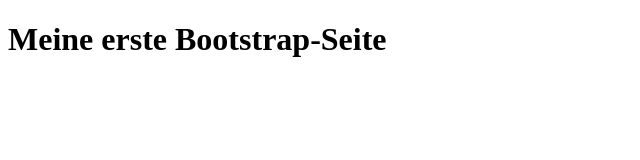
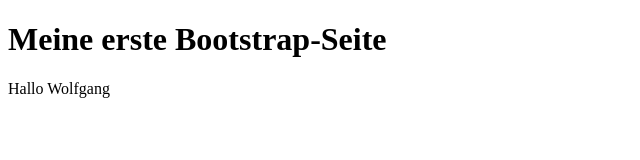
Before and after one commit to Anja1511/webtech1, a plain HTML site: page index.html in a window 1280 px wide. Shown: the whole page, without its empty margins (0-640 px from the left). Drawn offline with Linux system fonts and the light colour scheme.

Commit message:
Hallo Wolfgang hinzugefügt

```diff
--- a/index.html
+++ b/index.html
@@ -6,6 +6,7 @@
   </head>
   <body>
     <h1>Meine erste Bootstrap-Seite</h1>
+    <p>Hallo Wolfgang</p>
 
   </body>
 </html>
```
